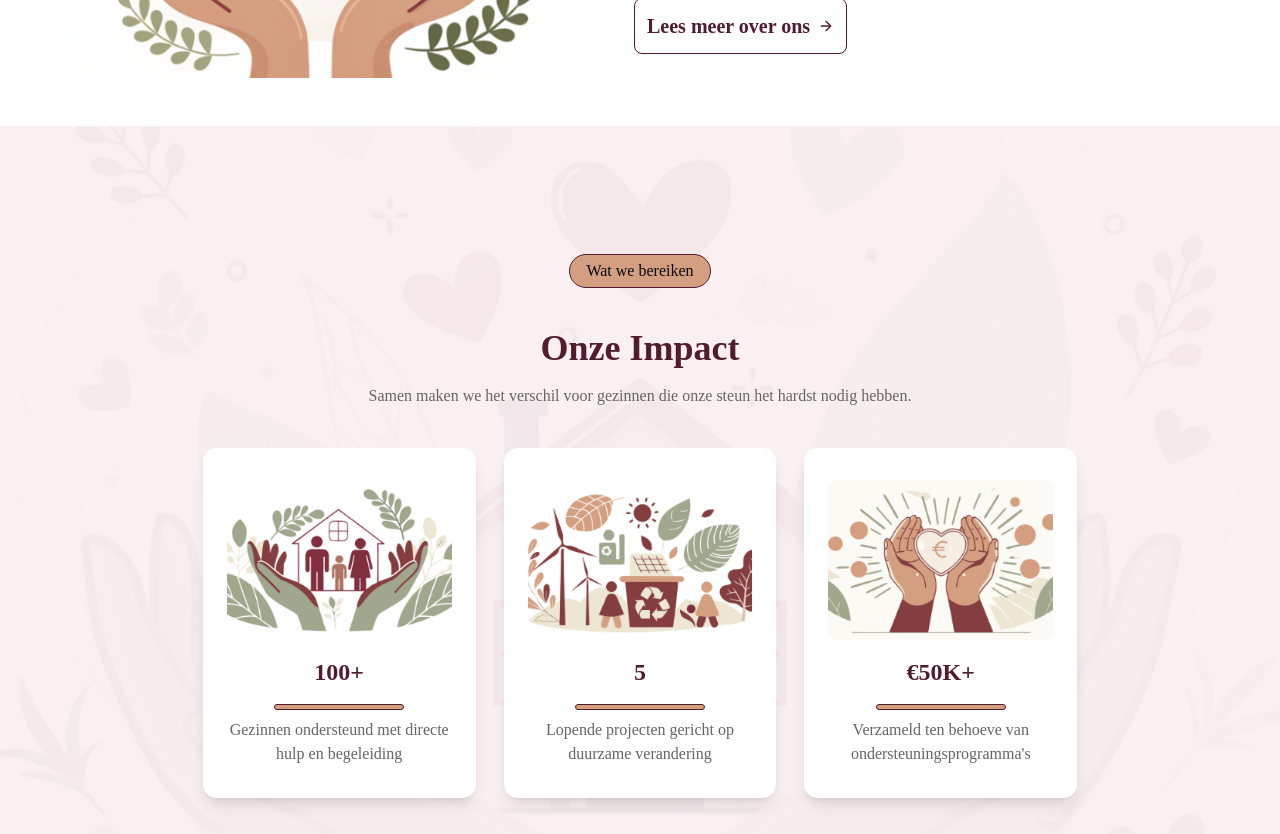
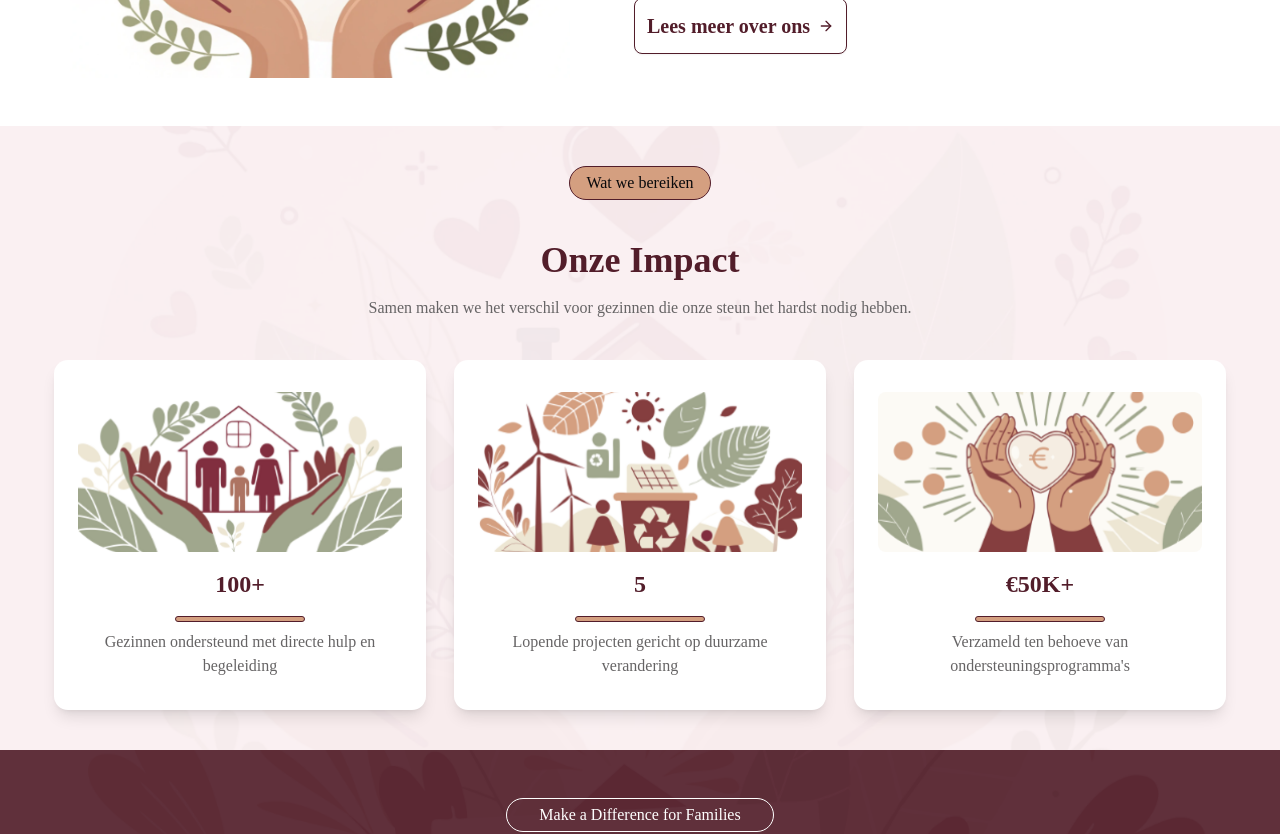
Before and after one commit to impaulintech-victoria/victoriasfundacion, a Next.js app: page / in a window 1280 px wide. Shown: the part 1000-1834 px from the top of the page. Built offline with nearby package versions, Linux system fonts and the light colour scheme; no server answers; a web font is replaced by a local one.

Commit message:
refactor: refactor the cards for project components

```diff
--- a/src/components/common/Achievement/index.tsx
+++ b/src/components/common/Achievement/index.tsx
@@ -33,7 +33,7 @@ const AchievementsSection = ({
   version = 'primary',
 }: AchievementsSectionProps) => {
   return (
-    <div className='relative px-5 py-32 w-full'>
+    <div className='relative px-5 py-10 2xl:py-32 w-full'>
       <FadedBgImage src={bgImageSrc} alt={bgImageAlt} bgColor={bgColor} />
 
       <div className='z-10 relative flex flex-col justify-center items-center gap-10 2xl:gap-16'>
@@ -60,7 +60,7 @@ const AchievementsSection = ({
 
         <section
           id='cards-section'
-          className='flex flex-wrap justify-center gap-5 xl:gap-7 2xl:gap-10 max-w-screen-xl w-full'
+          className='flex flex-wrap justify-center gap-5 xl:gap-7 2xl:gap-10 w-screen px-5'
         >
           {achievements.map(
             ({ imageSrc, title, description, tag, comingSoon }, index) => (
@@ -68,7 +68,7 @@ const AchievementsSection = ({
                 key={index}
                 className={clsx(
                   'relative group flex flex-col items-center gap-4 bg-white shadow-lg px-4 py-6 lg:px-6 lg:py-8 rounded-xl',
-                  'w-full sm:w-[48%] md:w-[31%] lg:w-[22%] max-w-xs',
+                  'w-full sm:w-[48%] md:w-[31%] lg:w-[30%] max-w-[400px]',
                   version === 'secondary' && 'p-4 lg:p-5',
                 )}
               >
@@ -107,11 +107,11 @@ const AchievementsSection = ({
                 {description && (
                   <section className='flex flex-col items-center gap-2 text-center'>
                     {version === 'primary' && (
-                      <span className='bg-accent border border-primary rounded-full w-[100px] sm:w-[130px] h-[6px] group-hover:w-full transition-all duration-300 ease-in-out' />
+                      <span className='bg-accent border border-primary rounded-full w-full sm:w-[130px] h-[6px] group-hover:w-full transition-all duration-300 ease-in-out' />
                     )}
                     <p
                       className={clsx(
-                        'text-muted text-sm sm:text-base max-w-[220px]',
+                        'text-muted text-sm sm:text-base max-w-[300px] w-full',
                         version === 'secondary' && 'mt-2 text-center',
                       )}
                     >
```
